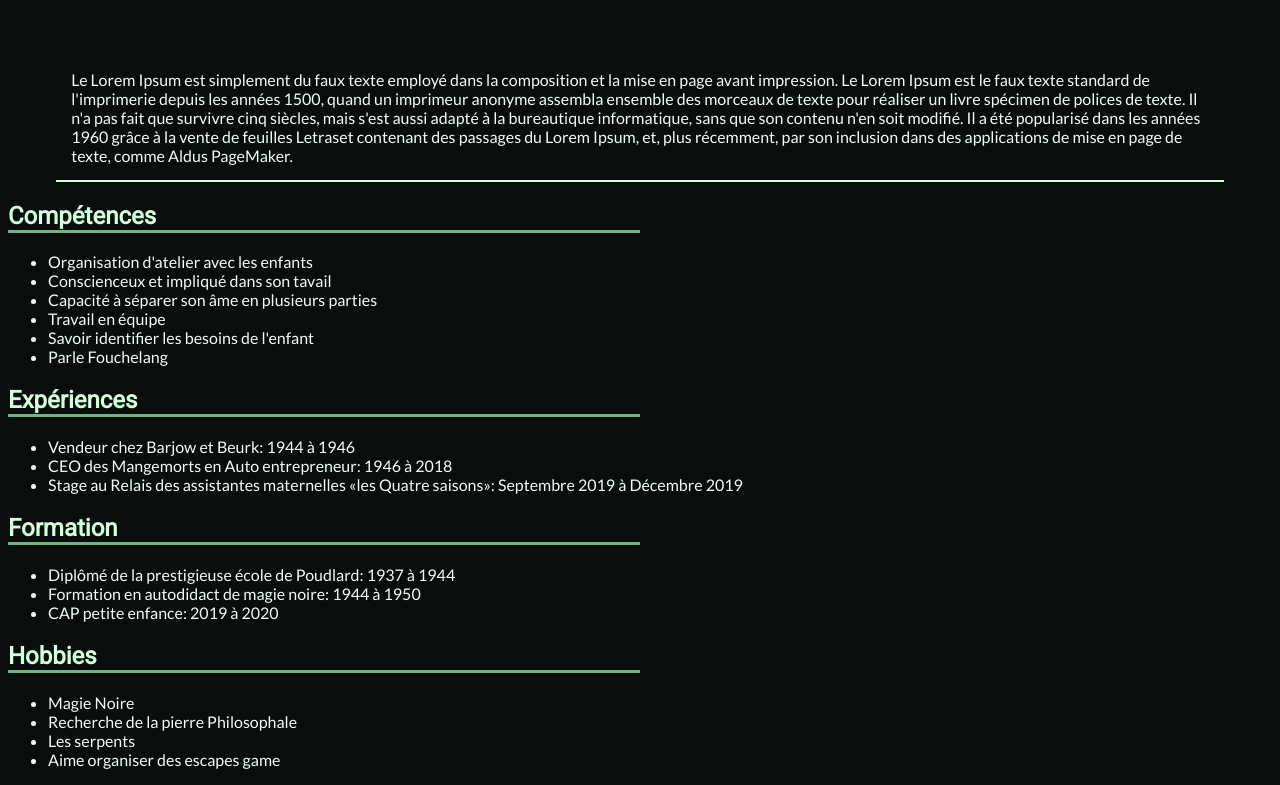
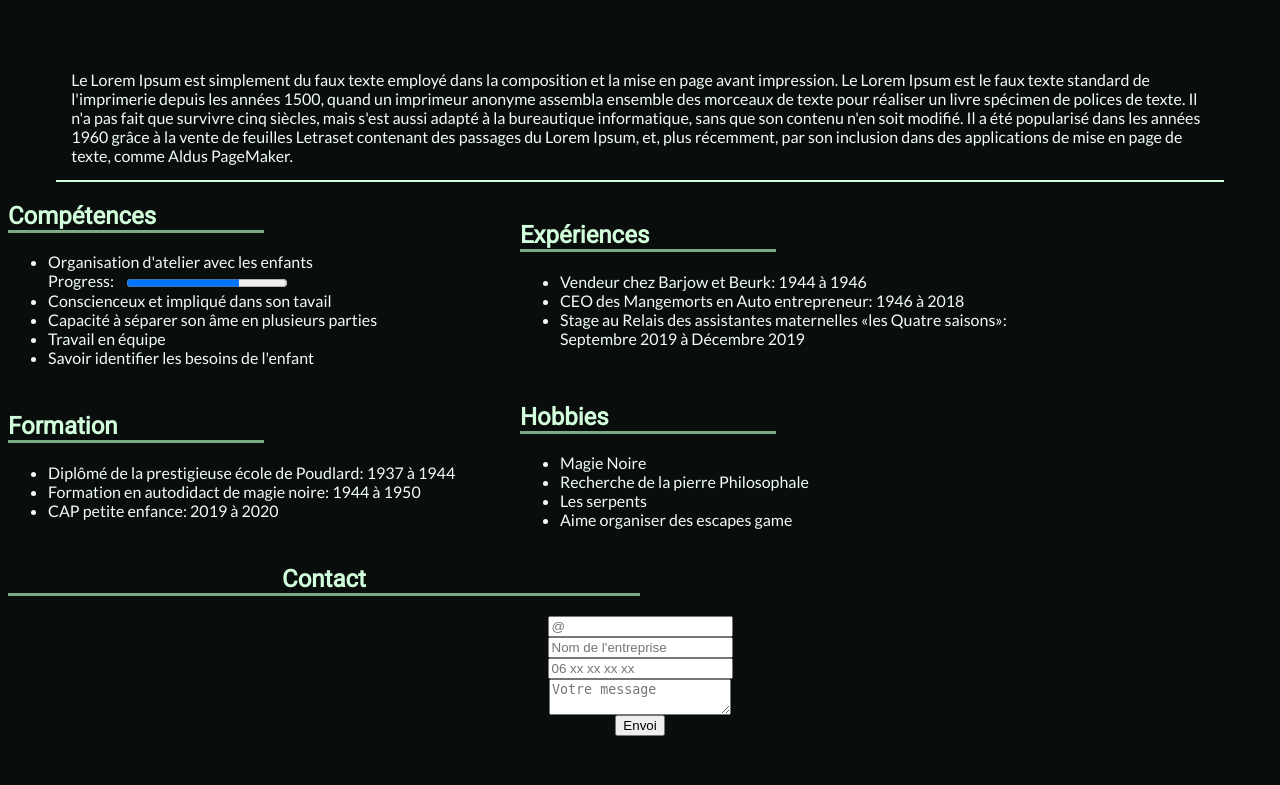
Before and after one commit to kanarticho/Projet_Voldemort, a PHP site: page / in a window 1280 px wide. Shown: the part 692-1477 px from the top of the page. After the commit the page ends 1428 px from the top, so only its background shows below. Run offline with PHP 8.4, Linux system fonts and the light colour scheme; some web fonts are replaced.

Commit message:
ajout barre compétences

```diff
--- a/css/section_2_3.css
+++ b/css/section_2_3.css
@@ -10,3 +10,23 @@
     width: 100%;
     align-content: center;
 }
+#m_main{
+    width: 90%;
+    display: flex;
+    align-items: center;
+    justify-items: baseline;
+    flex-wrap: wrap;
+}
+.m_bloc{
+    margin right: 30px;
+}
+.m_bloc1{
+    width: 45%;
+}
+.m_bloc2{
+    width: 45%;
+}
+label {
+    padding-right: 10px;
+    font-size: 1rem;
+}
--- a/index.html
+++ b/index.html
@@ -1,16 +1,12 @@
 <!DOCTYPE html>
 <html lan="fr">
-
 <head>
     <meta charset="utf-8">
     <link rel="stylesheet" type="text/css" href="css/style.css">
     <title>Curriculum Vitae</title>
 </head>
-
 <body>
-
     <!--NavBar-->
-
     <header>
         <nav>
             <ul id="navbar">
@@ -22,7 +18,7 @@
             </ul>
         </nav>
     </header>
-
+    <div class="fd_bright"></div>
      <main>
         <!--
     Cordonnées / photos / liens
@@ -44,12 +40,10 @@
                     <p>celui-dont-on-ne-doit-pas-prononcer-le-nom@laposte.net</p>
                 </div>
             </div>
-
             <div class="nom">
                 <img src="images/lord-voldemort.jpg" alt="photo">
                 <h1>Tom Jedusor</h1>
             </div>
-
             <div class="liens">
                 <h2>Liens</h2>
                 <div class="lien-logo">
@@ -70,34 +64,41 @@
                 </div>
             </div>
         </section>
-
         <!--Phrase intro-->
         <section class="introduction">
-				<div id="intro">Le Lorem Ipsum est simplement du faux texte employé dans la composition et la mise en page avant impression. Le Lorem Ipsum est le faux texte standard de l'imprimerie depuis les années 1500, quand un imprimeur anonyme assembla ensemble des morceaux de texte pour réaliser un livre spécimen de polices de texte. Il n'a pas fait que survivre cinq siècles, mais s'est aussi adapté à la bureautique informatique, sans que son contenu n'en soit modifié. Il a été popularisé dans les années 1960 grâce à la vente de feuilles Letraset contenant des passages du Lorem Ipsum, et, plus récemment, par son inclusion dans des applications de mise en page de texte, comme Aldus PageMaker.</div>
-
+            <div id="intro">Le Lorem Ipsum est simplement du faux texte employé dans la composition et la mise en page
+                avant impression. Le Lorem Ipsum est le faux texte standard de l'imprimerie depuis les années 1500,
+                quand un imprimeur anonyme assembla ensemble des morceaux de texte pour réaliser un livre spécimen de
+                polices de texte. Il n'a pas fait que survivre cinq siècles, mais s'est aussi adapté à la bureautique
+                informatique, sans que son contenu n'en soit modifié. Il a été popularisé dans les années 1960 grâce à
+                la vente de feuilles Letraset contenant des passages du Lorem Ipsum, et, plus récemment, par son
+                inclusion dans des applications de mise en page de texte, comme Aldus PageMaker.</div>
         </section>
         <!--Compétences, Expérience, Formation, Hobbies-->
-		<section>
-			<div>
+        <section id="m_main">
+            <div class="m_bloc m_bloc1">
                 <h2>Compétences</h2>
                 <ul>
 					<li>Organisation d'atelier avec les enfants</li>
+						<label for="file">Progress:</label>
+						<progress id="file" max="100" value="70"> 70% </progress>
                     <li>Conscienceux et impliqué dans son tavail</li>
                     <li>Capacité à séparer son âme en plusieurs parties</li>
                     <li>Travail en équipe</li>
                     <li>Savoir identifier les besoins de l'enfant</li>
-					<li>Parle Fouchelang</li>
+				</ul>
+
+            </div>
+            <div class="m_bloc m_bloc2">
+                <h2>Expériences</h2>
+                <ul>
+                    <li>Vendeur chez Barjow et Beurk: 1944 à 1946</li>
+                    <li>CEO des Mangemorts en Auto entrepreneur: 1946 à 2018</li>
+                    <li>Stage au Relais des assistantes maternelles «les Quatre saisons»: Septembre 2019 à Décembre 2019
+                    </li>
                 </ul>
             </div>
-			<div>
-				<h2>Expériences</h2>
-				<ul>
-					<li>Vendeur chez  Barjow et Beurk: 1944 à 1946</li>
-					<li>CEO des Mangemorts en Auto entrepreneur: 1946 à 2018</li>
-					<li>Stage au Relais des assistantes maternelles «les Quatre saisons»: Septembre 2019 à Décembre 2019</li>
-				</ul>
-			</div>
-			<div>
+            <div class="m_bloc m_bloc2">
                 <h2>Formation</h2>
                 <ul>
                     <li>Diplômé de la prestigieuse école de Poudlard: 1937 à 1944</li>
@@ -105,7 +106,7 @@
                     <li>CAP petite enfance: 2019 à 2020</li>
                 </ul>
             </div>
-			<div>
+            <div class="m_bloc m_bloc1">
                 <h2>Hobbies</h2>
                 <ul>
                     <li>Magie Noire</li>
@@ -117,7 +118,6 @@
         </section>
         </main>
     <!--Formulaire de contact-->
-
     <footer>
         <h2 id="contact">Contact</h2>
         <div class="formulaire">
@@ -129,5 +129,4 @@
         </div>
     </footer>
 </body>
-
 </html>
```
Lines whose indentation alone changed are shown as unchanged.
